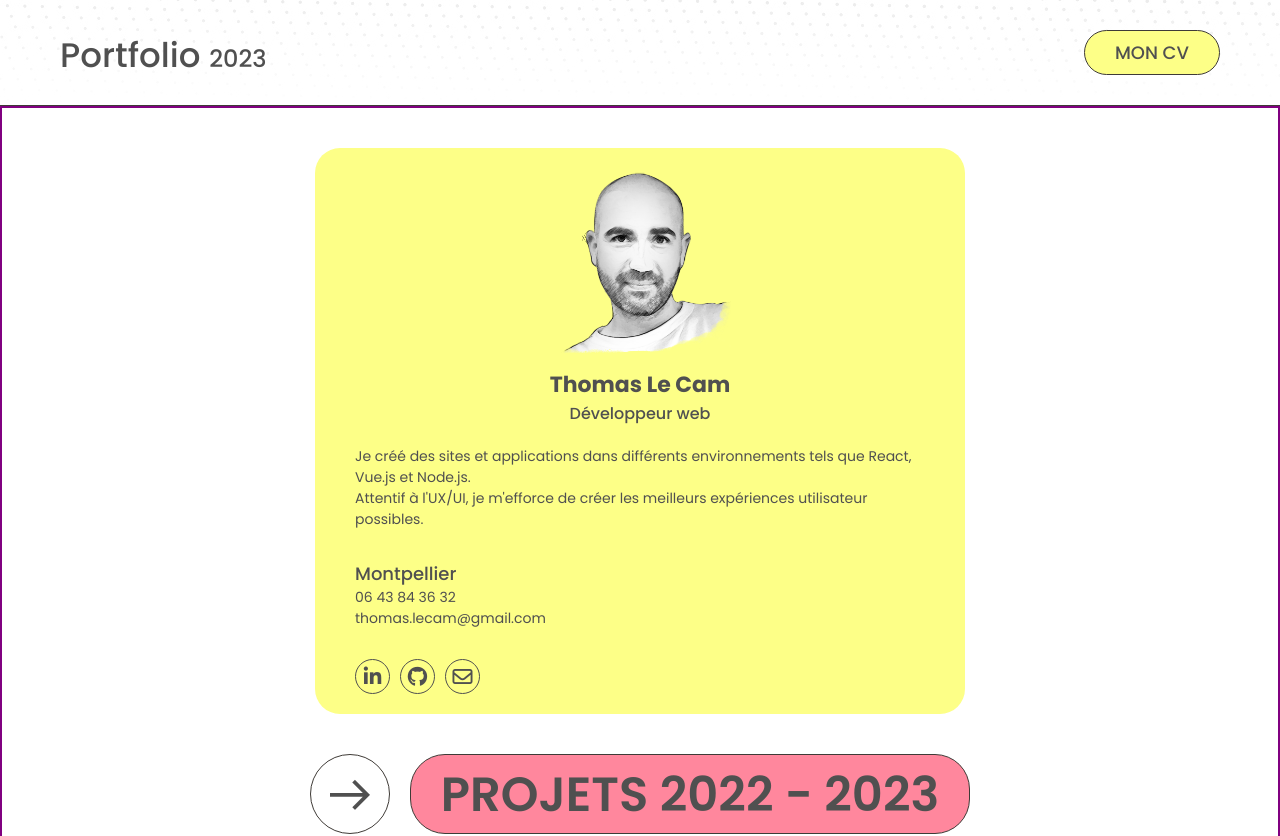
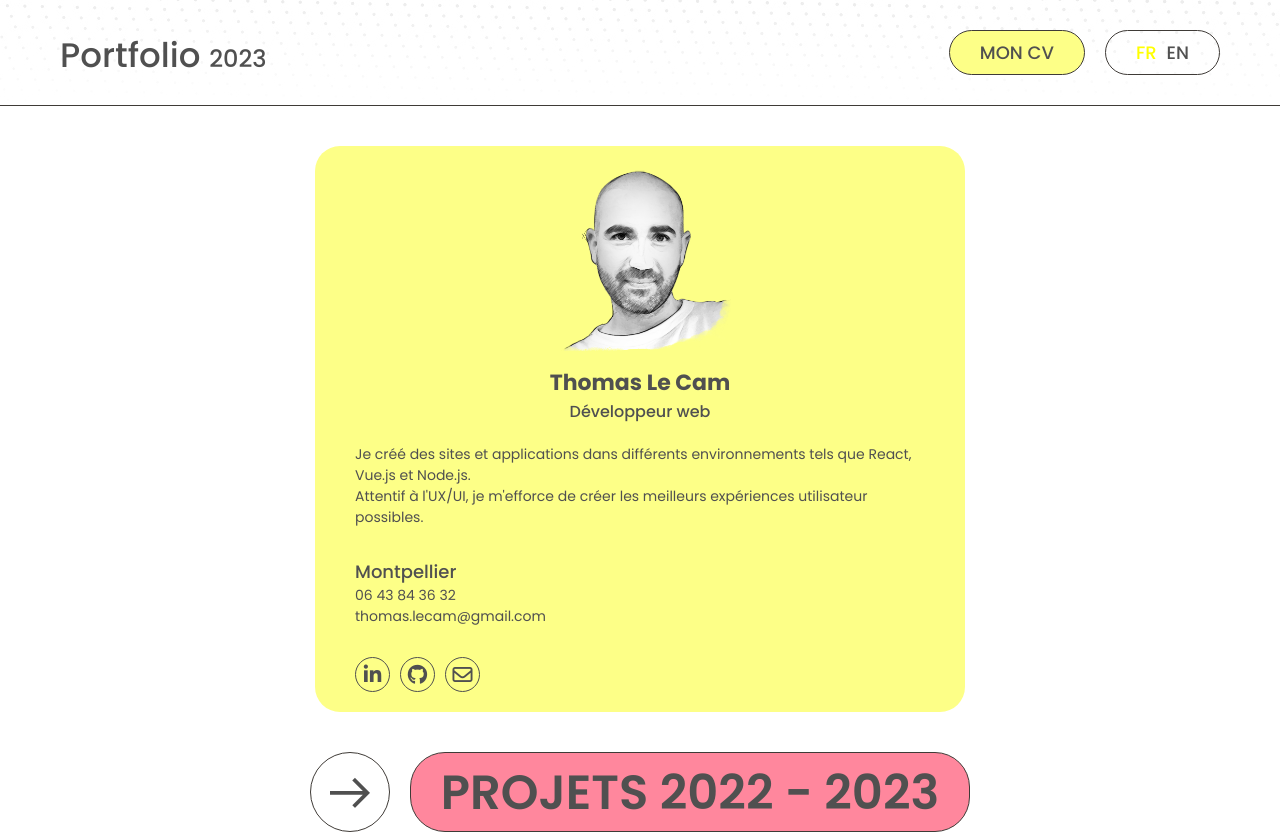
Before and after one commit to ThomasdevLC/portfolio_07_2023, a React (Create React App) app: page / in a window 1280 px wide. Shown: the top 836 px of the page. Built offline with nearby package versions, Linux system fonts and the light colour scheme.

Commit message:
toggle lang nav + create context

```diff
--- a/src/App.jsx
+++ b/src/App.jsx
@@ -1,6 +1,7 @@
 import React, { useState, useEffect } from "react";
 import { Routes, Route, useLocation } from "react-router-dom";
 import { AnimatePresence } from "framer-motion";
+import LangContext from "./context/LangContext";
 import Home from "./pages/Home";
 import Groupomania from "./pages/works/Groupomania";
 import Kasa from "./pages/works/Kasa";
@@ -14,7 +15,7 @@ import "./App.scss";
 
 const App = () => {
   const [isDisplayed, setIsDisplayed] = useState(false);
-
+  const [switchLang, setSwitchLang] = useState("fr");
   const location = useLocation();
 
   useEffect(() => {
@@ -32,9 +33,12 @@ const App = () => {
   }, []); // Le tableau vide en tant que deuxième argument assure que l'effet n'est exécuté qu'une seule fois lors du montage initial du composant
 
   return (
+    <LangContext.Provider value={{ switchLang, setSwitchLang }}>
       <div>
         <div className={`over ${isDisplayed ? "over-displayed" : ""}`}></div>
-      <div className={`over-top ${isDisplayed ? "over-displayed" : ""}`}></div>
+        <div
+          className={`over-top ${isDisplayed ? "over-displayed" : ""}`}
+        ></div>
         <div className="main">
           <AnimatePresence mode="wait">
             <Routes location={location} key={location.pathname}>
@@ -62,6 +66,7 @@ const App = () => {
           </AnimatePresence>
         </div>
       </div>
+    </LangContext.Provider>
   );
 };
 
--- a/src/assets/styles/components/_HeaderNav.scss
+++ b/src/assets/styles/components/_HeaderNav.scss
@@ -31,6 +31,9 @@
     }
   }
 
+  &__right {
+    display: flex;
+    gap: 20px;
     &__cvbox {
       overflow: hidden;
       &__cv {
@@ -53,8 +56,27 @@
         }
       }
     }
+    &__lang {
+      &__nav {
+        display: flex;
+        gap: 10px;
+
+        padding: 8px 30px;
+        border: 1px solid var(--gray-3);
+        border-radius: 35px;
+
+        &__mode {
+          font-size: 18px;
+          font-weight: 500;
+          cursor: pointer;
         }
-
+        &__mode-selected {
+          color: var(--secondary);
+        }
+      }
+    }
+  }
+}
 .border {
   width: 100%;
   border-bottom: 1px solid var(--gray-3);
--- a/src/components/Home/HeaderNav.js
+++ b/src/components/Home/HeaderNav.js
@@ -1,9 +1,11 @@
-import React, { useEffect, useRef } from "react";
+import React, { useState, useEffect, useRef } from "react";
 import cv from "../../assets/pdf/cv.pdf";
 import background from "../../assets/images/header_background.jpg";
 import SplitType from "split-type";
 
 const HeaderNav = () => {
+  const [switchLang, setSwitchLang] = useState("fr");
+
   const borderRef = useRef(null);
   const cvRef = useRef(null);
   useEffect(() => {
@@ -35,6 +37,10 @@ const HeaderNav = () => {
     );
   }, []);
 
+  const toggleLanguage = () => {
+    setSwitchLang((switchLang) => (switchLang === "fr" ? "en" : "fr"));
+  };
+  console.log(switchLang);
   return (
     <>
       <div
@@ -53,9 +59,10 @@ const HeaderNav = () => {
             <span>3</span>
           </p>
         </div>
-        <div className="header__cvbox ">
+        <div className="header__right">
+          <div className="header__right__box ">
             <a
-            className="header__cvbox__cv "
+              className="header__right__cvbox__cv "
               ref={cvRef}
               href={cv}
               target="_blank"
@@ -64,6 +71,31 @@ const HeaderNav = () => {
               MON CV
             </a>
           </div>
+          <nav className="header__right__lang">
+            <ul className="header__right__lang__nav">
+              <li
+                className={`header__right__lang__nav__mode ${
+                  switchLang === "fr"
+                    ? "header__right__lang__nav__mode-selected"
+                    : ""
+                }`}
+                onClick={toggleLanguage}
+              >
+                FR
+              </li>
+              <li
+                className={`header__right__lang__nav__mode ${
+                  switchLang === "en"
+                    ? "header__right__lang__nav__mode-selected"
+                    : ""
+                }`}
+                onClick={toggleLanguage}
+              >
+                EN
+              </li>
+            </ul>
+          </nav>
+        </div>
       </div>
       <div className="border" ref={borderRef}></div>
     </>
--- /dev/null
+++ b/src/context/LangContext.js
@@ -0,0 +1,4 @@
+import { createContext } from "react";
+
+const LangContext = createContext();
+export default LangContext;
--- a/src/pages/Home.js
+++ b/src/pages/Home.js
@@ -7,7 +7,7 @@ import { motion } from "framer-motion";
 const Home = () => {
   return (
     <motion.div
-      className="home br"
+      className="home"
       initial={{ y: 10, opacity: 0 }}
       animate={{ y: 0, opacity: 1 }}
       transition={{ duration: 0.8, delay: 0.3 }}
```
Lines whose indentation alone changed are shown as unchanged.
